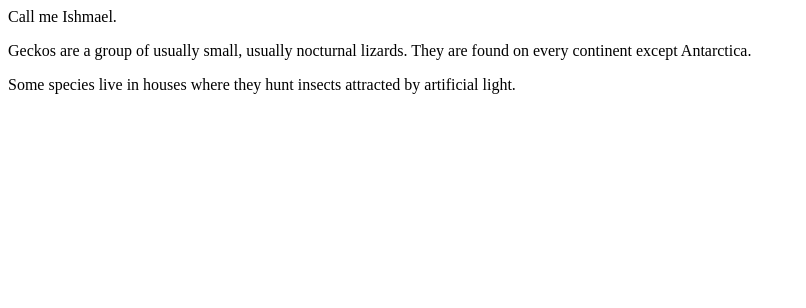
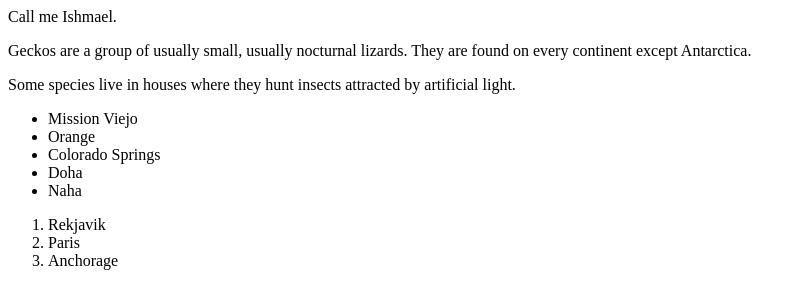
Before and after one commit to devwags/supracoders_precourse_website, a plain HTML site: page index.html in a window 1280 px wide. Shown: the whole page, without its empty margins (0-806 px from the left). Drawn offline with Linux system fonts and the light colour scheme.

Commit message:
added unordered list of cities

```diff
--- a/index.html
+++ b/index.html
@@ -5,6 +5,18 @@
       Call me Ishmael.
       <p>Geckos are a group of usually small, usually nocturnal lizards. They are found on every continent except Antarctica.</p>
       <p>Some species live in houses where they hunt insects attracted by artificial light.</p>
+      <ul>
+        <li>Mission Viejo</li>
+        <li>Orange</li>
+        <li>Colorado Springs</li>
+        <li>Doha</li>
+        <li>Naha</li>
+      </ul>
+      <ol>
+        <li>Rekjavik</li>
+        <li>Paris</li>
+        <li>Anchorage</li>
+      </ol>
     </body>
   </head>
 </html>
```
